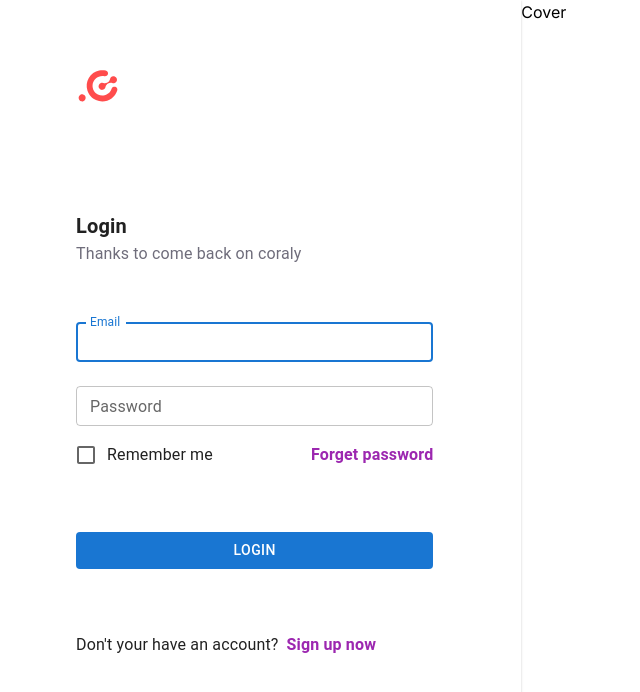
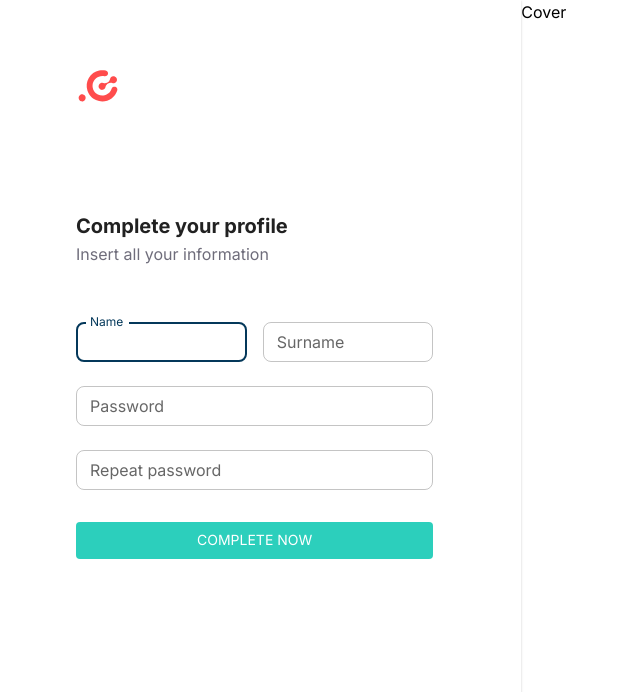
Before and after one commit to riadhmouamnia/ld-assignment-2, a React (Vite) app: page / in a window 1280 px wide. Shown: the top 692 px of the page, without its empty margins (12-652 px from the left). Built offline with nearby package versions, Linux system fonts and the light colour scheme.

Commit message:
added custom theme and created Register form

```diff
--- a/src/App.tsx
+++ b/src/App.tsx
@@ -1,7 +1,7 @@
-import Login from "./pages/auth/Login";
+import Register from "./pages/auth/Register";
 
 function App() {
-  return <Login />;
+  return <Register />;
 }
 
 export default App;
--- a/src/main.tsx
+++ b/src/main.tsx
@@ -2,9 +2,13 @@ import React from "react";
 import ReactDOM from "react-dom/client";
 import App from "./App";
 import "./index.css";
+import theme from "./theme";
+import { ThemeProvider } from "@mui/material";
 
 ReactDOM.createRoot(document.getElementById("root") as HTMLElement).render(
   <React.StrictMode>
-    <App />
+    <ThemeProvider theme={theme}>
+      <App />
+    </ThemeProvider>
   </React.StrictMode>
 );
--- a/src/pages/auth/Layout/AuthWrapper.tsx
+++ b/src/pages/auth/Layout/AuthWrapper.tsx
@@ -6,9 +6,8 @@ import logo from "../../../assets/logo.svg";
 type AuthWrapperProps = {
   title: String;
   subTitle: string;
-  askUserToTakeAction: string;
-  actionLink: string;
-  // actionText: ReactNode,
+  askUserToTakeAction?: string;
+  actionLink?: string;
   children: any;
   cover: React.ReactNode;
 };
--- /dev/null
+++ b/src/pages/auth/Register/components/Cover.tsx
@@ -0,0 +1,7 @@
+import React from "react";
+
+function Cover() {
+  return <div>Cover</div>;
+}
+
+export default Cover;
--- /dev/null
+++ b/src/pages/auth/Register/components/Form.tsx
@@ -0,0 +1,78 @@
+import Box from "@mui/material/Box";
+import Button from "@mui/material/Button";
+import Checkbox from "@mui/material/Checkbox";
+import FormControlLabel from "@mui/material/FormControlLabel";
+import TextField from "@mui/material/TextField";
+import Typography from "@mui/material/Typography";
+import React from "react";
+import { styled } from "@mui/material/styles";
+import { FormGroup } from "@mui/material";
+
+//styled anchor elemnt
+const Anchor = styled("a")(({ theme }) => ({
+  fontWeight: "bold",
+  color: theme.palette.secondary.main,
+  textDecoration: "none",
+  "&:hover": {
+    textDecoration: "underline",
+  },
+}));
+
+function Form() {
+  return (
+    <>
+      <Box component="form">
+        <TextField
+          margin="normal"
+          fullWidth
+          id="workspace-name"
+          label="Workspace Name"
+          name="workspace-name"
+          autoComplete="workspace-name"
+          autoFocus
+          size="small"
+        />
+        <TextField
+          margin="normal"
+          fullWidth
+          id="email"
+          label="Email"
+          name="email"
+          autoComplete="email"
+          autoFocus
+          size="small"
+        />
+        <Box>
+          <FormGroup>
+            <FormControlLabel
+              control={<Checkbox />}
+              label={
+                <Typography my={1}>
+                  Agree with <Anchor href="/Terms">Terms and conditions</Anchor>
+                  , <Anchor href="/Privacy">Privacy Policy</Anchor> and
+                  <Anchor href="/Coockies">Coockies Policy</Anchor>
+                </Typography>
+              }
+            />
+            <FormControlLabel
+              control={<Checkbox />}
+              label="I authorize Coraly to process my personal data in order to receive informational, promotional and commercial communications via e-mail."
+            />
+          </FormGroup>
+        </Box>
+        <Button
+          fullWidth
+          variant="contained"
+          type="submit"
+          disableElevation
+          sx={{ mt: 3 }}
+          color="secondary"
+        >
+          Create now the account
+        </Button>
+      </Box>
+    </>
+  );
+}
+
+export default Form;
--- /dev/null
+++ b/src/pages/auth/Register/components/StepTwo.tsx
@@ -0,0 +1,63 @@
+import { Box, Button, TextField } from "@mui/material";
+import React from "react";
+
+function StepTwo() {
+  return (
+    <>
+      <Box component="form" noValidate sx={{ mt: 1 }}>
+        <Box display="flex" gap={2}>
+          <TextField
+            margin="normal"
+            fullWidth
+            id="name"
+            label="Name"
+            name="name"
+            autoComplete="name"
+            autoFocus
+            size="small"
+          />
+          <TextField
+            margin="normal"
+            fullWidth
+            id="surname"
+            label="Surname"
+            name="surname"
+            autoComplete="surname"
+            size="small"
+          />
+        </Box>
+        <TextField
+          margin="normal"
+          fullWidth
+          name="password"
+          label="Password"
+          type="password"
+          id="password"
+          autoComplete="current-password"
+          size="small"
+        />
+        <TextField
+          margin="normal"
+          fullWidth
+          name="repeat-password"
+          label="Repeat password"
+          type="password"
+          id="repeat-password"
+          size="small"
+        />
+        <Button
+          type="submit"
+          fullWidth
+          variant="contained"
+          disableElevation
+          sx={{ mt: 3, mb: 2, color: "white" }}
+          color="secondary"
+        >
+          Complete now
+        </Button>
+      </Box>
+    </>
+  );
+}
+
+export default StepTwo;
--- /dev/null
+++ b/src/pages/auth/Register/index.tsx
@@ -0,0 +1,40 @@
+import React from "react";
+import AuthWrapper from "../Layout/AuthWrapper";
+import EmailSent from "../shared/EmailSent";
+import Cover from "./components/Cover";
+import Form from "./components/Form";
+import StepTwo from "./components/StepTwo";
+
+function index() {
+  const [emailSent, setEmailSent] = React.useState<boolean>(false);
+  const [stepTwo, setStepTwo] = React.useState<boolean>(true);
+  return (
+    <AuthWrapper
+      cover={<Cover />}
+      title={
+        !emailSent && stepTwo
+          ? "Complete your profile"
+          : emailSent
+          ? "Your workspace is ready"
+          : "Create your workspace"
+      }
+      subTitle={
+        !emailSent && stepTwo
+          ? "Insert all your information"
+          : emailSent
+          ? "We sent you a confermation email."
+          : "Coraly is the place to manage your works process from the same place"
+      }
+      askUserToTakeAction={
+        !emailSent && !stepTwo ? "Do you have an account?" : ""
+      }
+      actionLink={!emailSent && !stepTwo ? "Signin" : ""}
+    >
+      {!emailSent && !stepTwo && <Form />}
+      {emailSent && <EmailSent />}
+      {stepTwo && <StepTwo />}
+    </AuthWrapper>
+  );
+}
+
+export default index;
--- /dev/null
+++ b/src/pages/auth/shared/EmailSent.tsx
@@ -0,0 +1,13 @@
+import Box from "@mui/material/Box";
+import React from "react";
+import checked from "../../../assets/auth/checked.svg";
+
+function EmailSent({}) {
+  return (
+    <Box width="100%" mt={4}>
+      <img src={checked} alt="logo" width="122px" />
+    </Box>
+  );
+}
+
+export default EmailSent;
--- /dev/null
+++ b/src/theme/index.tsx
@@ -0,0 +1,13 @@
+import { createTheme } from "@mui/material";
+import componentOverrides from "./overrides";
+import palette from "./palette";
+
+const theme = createTheme({
+  palette,
+  typography: {
+    fontFamily: ["Inter", "sans-serif"].join(","),
+  },
+  components: componentOverrides,
+});
+
+export default theme;
--- /dev/null
+++ b/src/theme/overrides/MuiInputBase.ts
@@ -0,0 +1,9 @@
+export default {
+  styleOverrides: {
+    root: {
+      "& fieldset": {
+        borderRadius: "8px",
+      },
+    },
+  },
+};
--- /dev/null
+++ b/src/theme/overrides/index.ts
@@ -0,0 +1,7 @@
+import MuiInputBase from "./MuiInputBase";
+
+const componentOverrides = {
+  MuiInputBase,
+};
+
+export default componentOverrides;
--- /dev/null
+++ b/src/theme/palette.ts
@@ -0,0 +1,11 @@
+export default {
+  primary: {
+    main: "#04385A",
+  },
+  secondary: {
+    main: "#2CCFBC",
+  },
+  error: {
+    main: "#F93E6C",
+  },
+};
```
Also changed, not shown: src/assets/auth/checked.svg (added).
